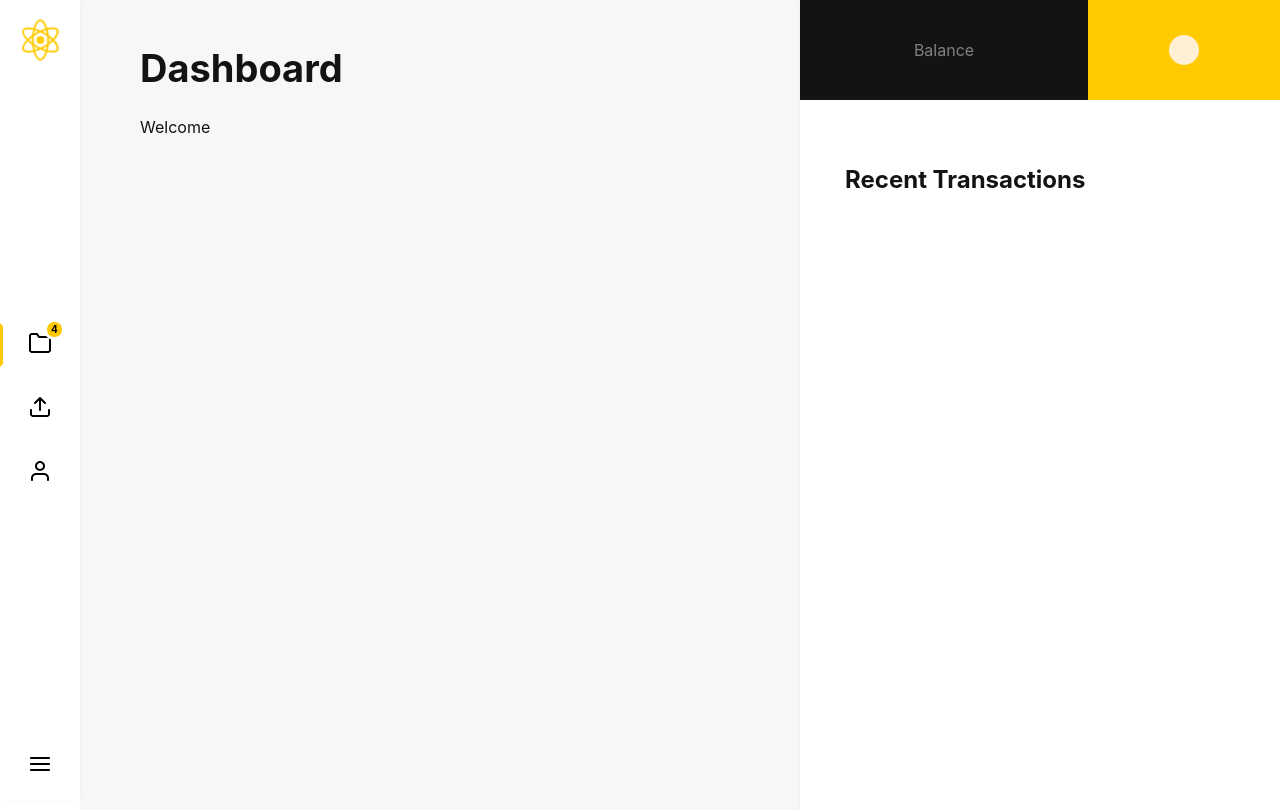
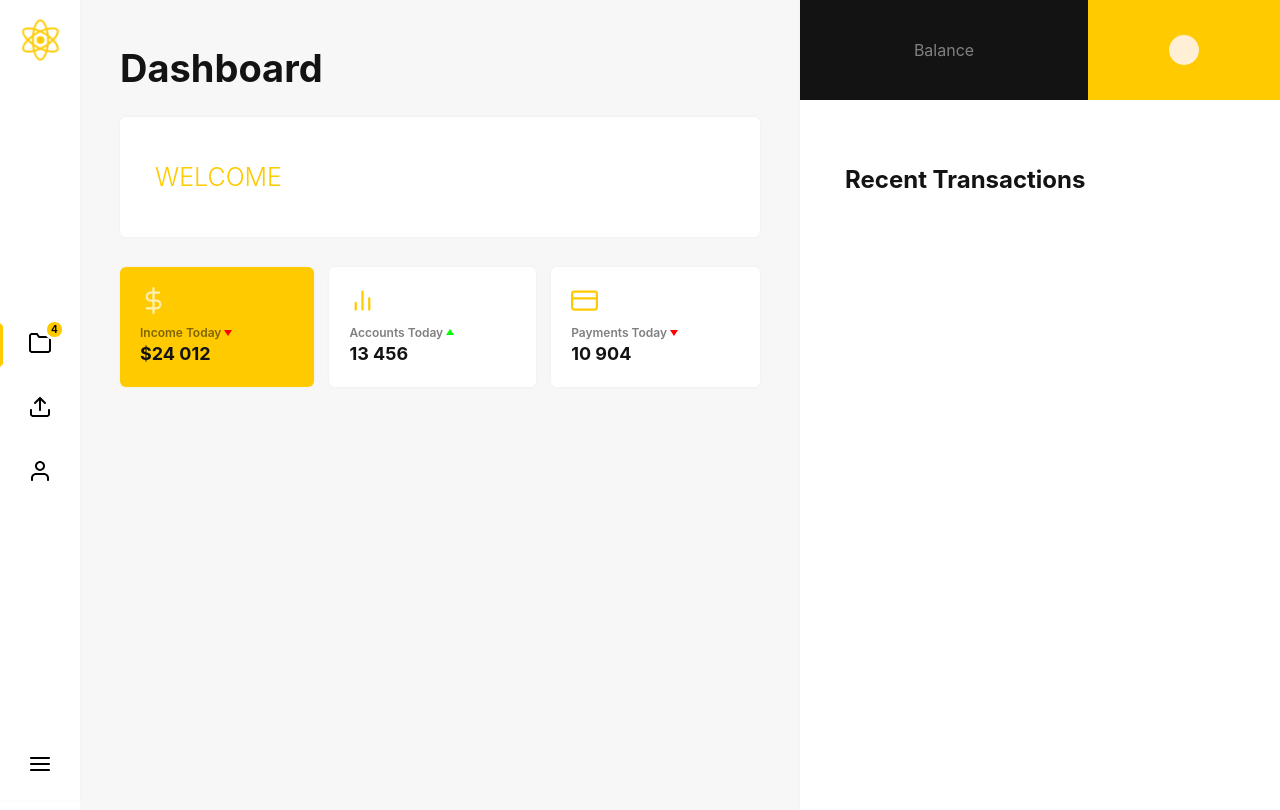
Before and after one commit to nikek/anypay-design, a React (Create React App) app: page / in a window 1280 px wide. Shown: the top 810 px of the page. Built offline with nearby package versions, Linux system fonts and the light colour scheme.

Commit message:
[cards] style welcome and quick stats cards

```diff
--- a/src/App.css
+++ b/src/App.css
@@ -1,5 +1,7 @@
 :root {
   --primary-color: #ffca00;
+  --danger-color: #f00;
+  --success-color: #0f0;
 }
 
 .app {
@@ -37,7 +39,7 @@
   height: 100vh;
   background-color: #f7f7f7;
   overflow-y: scroll;
-  padding: 20px 30px 100px 60px;
+  padding: 20px 40px 100px;
 }
 
 .page-title {
@@ -107,5 +109,72 @@
 }
 
 .card {
+  display: grid;
+  padding: 20px;
+
   background-color: white;
+  border-radius: 6px;
 }
+.card svg {
+  margin-bottom: 8px;
+  fill: var(--primary-color);
+  width: 27px;
+  height: 27px;
+}
+.card label {
+  font-size: 12px;
+  font-weight: 600;
+  color: rgba(0, 0, 0, 0.5);
+}
+.card output {
+  font-size: 18px;
+  font-weight: 700;
+}
+
+.card-row {
+  display: grid;
+  grid-auto-flow: column;
+  height: 120px;
+  grid-gap: 15px;
+  margin-bottom: 30px;
+}
+
+.card--yellow {
+  background-color: var(--primary-color);
+}
+.card--yellow svg {
+  fill: rgba(255, 255, 255, 0.7);
+}
+
+i.down-arrow {
+  display: inline-block;
+  position: relative;
+  top: -1px;
+  width: 0;
+  height: 0;
+  border-left: 4px solid transparent;
+  border-right: 4px solid transparent;
+
+  border-top: 6px solid var(--danger-color);
+}
+
+i.up-arrow {
+  display: inline-block;
+  position: relative;
+  top: -2px;
+  width: 0;
+  height: 0;
+  border-left: 4px solid transparent;
+  border-right: 4px solid transparent;
+
+  border-bottom: 6px solid var(--success-color);
+}
+
+.welcome-text {
+  color: var(--primary-color);
+  text-transform: uppercase;
+  font-weight: 300;
+  font-size: 25px;
+  align-self: center;
+  margin-left: 15px;
+}
--- a/src/App.js
+++ b/src/App.js
@@ -1,6 +1,9 @@
 import React, { Component } from "react";
 import Nav from "./components/Nav.js";
 import "./App.css";
+import { ReactComponent as DollarSign } from "./SVG/dollar-sign.svg";
+import { ReactComponent as CreditCard } from "./SVG/credit-card.svg";
+import { ReactComponent as BarChart } from "./SVG/bar-chart.svg";
 
 class App extends Component {
   render() {
@@ -9,7 +12,34 @@ class App extends Component {
         <Nav />
         <main className="main">
           <h1 className="page-title">Dashboard</h1>
-          <div className="card-shadowcard">Welcome</div>
+          <div className="card-row">
+            <div className="card">
+              <span className="welcome-text">Welcome</span>
+            </div>
+          </div>
+          <div className="card-row">
+            <div className="card card--yellow">
+              <DollarSign />
+              <label>
+                Income Today <i className="down-arrow" />
+              </label>
+              <output>$24 012</output>
+            </div>
+            <div className="card">
+              <BarChart />
+              <label>
+                Accounts Today <i className="up-arrow" />
+              </label>
+              <output>13 456</output>
+            </div>
+            <div className="card">
+              <CreditCard />
+              <label>
+                Payments Today <i className="down-arrow" />
+              </label>
+              <output>10 904</output>
+            </div>
+          </div>
         </main>
         <div className="panel card-shadow">
           <nav className="user">
```
